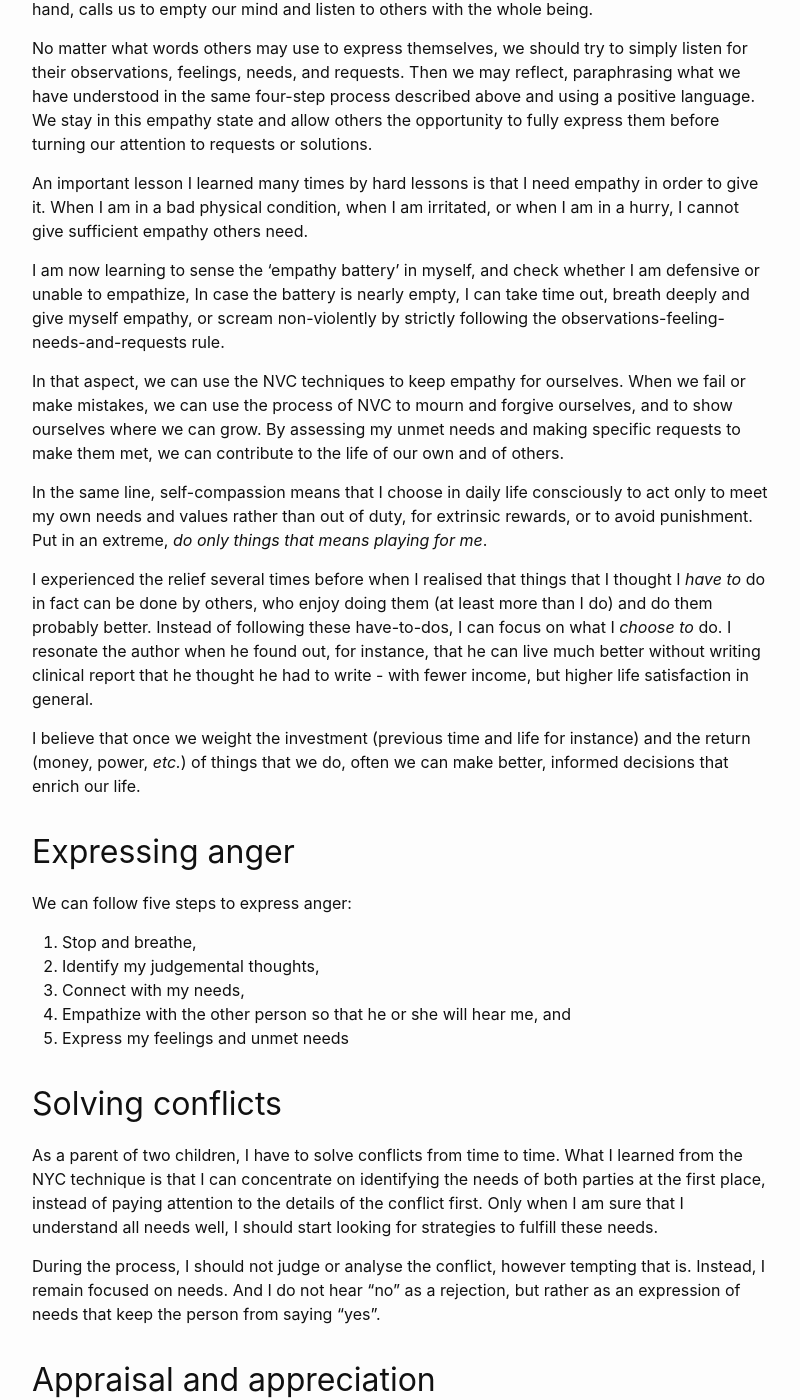
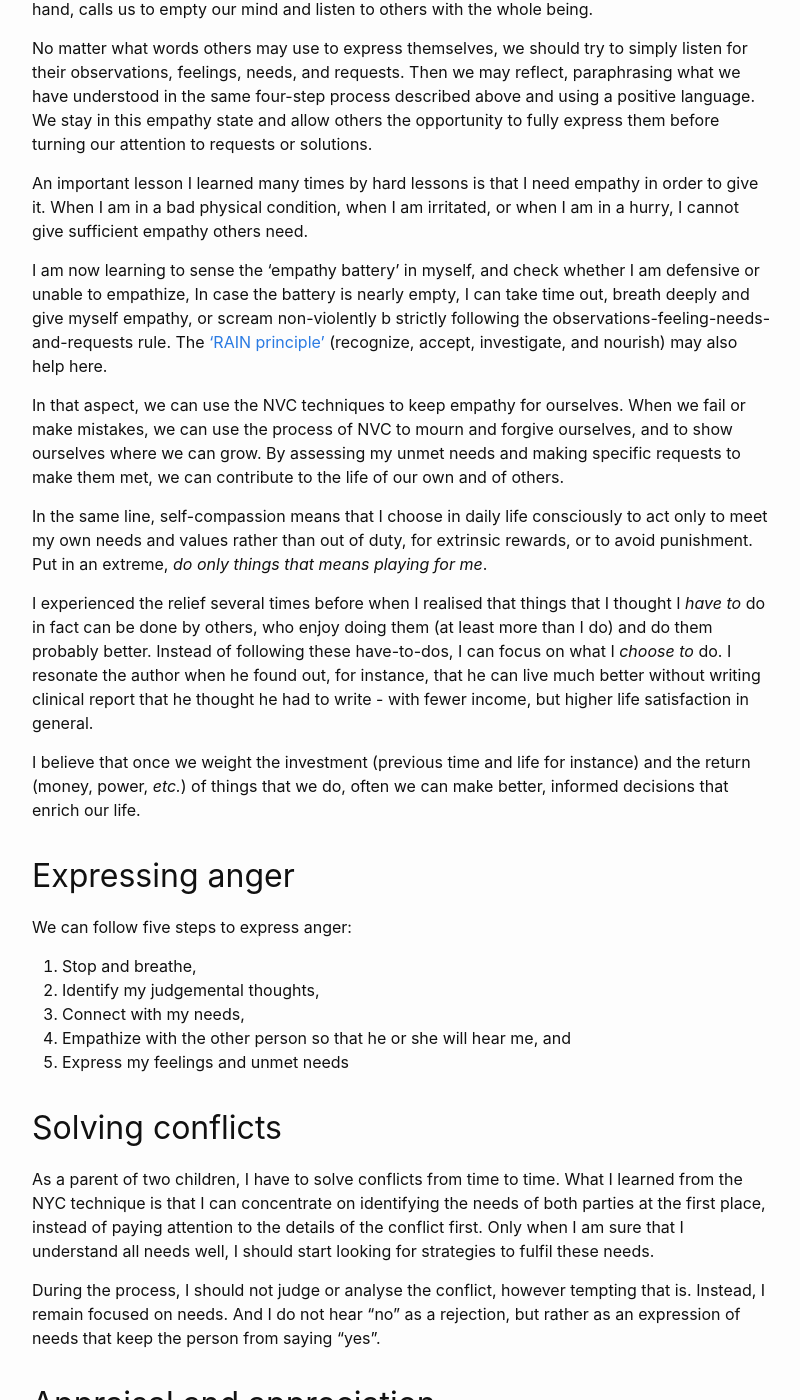
Before and after one commit to Accio/accio.github.io, a Jekyll site: the page built from _posts/2020-05-24-nvc.md, in a window 1280 px wide and 1400 px high, scrolled down 3859 px. Shown: the whole window, without its empty margins (238-1038 px from the left). Built offline with Jekyll 4.4.1, drawn with Linux system fonts in a browser that asks for light colours; comment, search, counter and statistics services are not loaded; some of the changed lines change nothing that is shown; some of the changed text lies outside the part shown.

Commit message:
(1) add reference to RAIN, (2) remove trailing spaces, and (3) remove space from image file name

```diff
--- a/_posts/2020-05-24-nvc.md
+++ b/_posts/2020-05-24-nvc.md
@@ -17,11 +17,11 @@ process:
 
 1. We **observe** and **describe** the concrete actions that affect our
    well-being.
-2. We **name** and **share** our feeling we have in relation to what we
+1. We **name** and **share** our feeling we have in relation to what we
    observe.
-3. We **identify** and **communicate** the needs, values, desires, *etc.* that
+1. We **identify** and **communicate** the needs, values, desires, *etc.* that
    create our feelings.
-4. We **decide** and **request** concrete actions in order to enrich our lives.
+1. We **decide** and **request** concrete actions in order to enrich our lives.
 
 The process roots in empathy, respect, and tenderness with others and with
 ourselves. It rejects moralistic judgements, comparisons, or evaluation.
@@ -32,8 +32,8 @@ When we observe and describe to others our observations, it is necessary to
 separate them from evaluations. If we mix observations with evaluations, others
 tend to hear criticism. Instead of static generalizations, describe specific
 observations specific to time and context. For instance, instead of saying
-&ldquo;Tony is a good team player&rdquo;, we can say &ldquo;Tony helped other members of the team
-by sharing his experience.&rdquo;
+&ldquo;Tony is a good team player&rdquo;, we can say &ldquo;Tony helped other
+members of the team by sharing his experience.&rdquo;
 
 ### Feelings
 
@@ -59,14 +59,18 @@ proposed by the National Institute of Corrections of the United States. I
 discovered it on
 [Pinterest](https://www.pinterest.com/pin/501095896011720377/).
 
-![How do you feel today? A collection of words expressing emotions, proposed by National Institute of Corrections](/assets/images/how_do_you_feel_today_NIC.jpg){:.center-image}
+![How do you feel today? A collection of words expressing emotions, proposed by
+National Institute of
+Corrections](/assets/images/how_do_you_feel_today_NIC.jpg){:.center-image}
 
 The other one was based on data derived from psychology research, projecting
-words expression feelings and emotions by dimension reduction. Source: Scherer, Klaus
-R. [“What Are Emotions? And How Can They Be Measured?”](https://doi.org/10.1177%2F0539018405058216) Social Science
+words expression feelings and emotions by dimension reduction. Source: Scherer,
+Klaus R. [“What Are Emotions? And How Can They Be
+Measured?”](https://doi.org/10.1177%2F0539018405058216) Social Science
 Information 44, no. 4 (December 2005): 695–729, Figure 1.
 
-![Dimensional structures of the semantic space for emotions](/assets/images/Scherer-dimensional-structures-of-space-for- emotions.png){:.center-image}
+![Dimensional structures of the semantic space for
+emotions](/assets/images/Scherer-dimensional-structures-of-space-for-emotions.png){:.center-image}
 
 A [more recent publication](https://doi.org/10.1111/j.1467-9280.2007.02024.x)
 even maps words in higher six dimensions by using among others principal
@@ -85,9 +89,9 @@ needs, and (4) sense the feelings and needs hidden in other person's negative
 comments. Try to avoid (1) and (2) and exercise and get more muscle in (3) and
 (4).
 
-Judgments, criticisms, diagnoses, and interpretations of others can be seen as
+Judgements, criticisms, diagnoses, and interpretations of others can be seen as
 alienated expression of our own needs and values. When others hear criticism,
-they tend to invest their energy in self-dense and counterattack. It helps
+they tend to invest their energy in self-dense and counter-attack. It helps
 others to communicate compassionately if we connect our feelings to our needs.
 
 Finally, keep in mind that we can never meet our own needs at the expense of
@@ -98,9 +102,9 @@ others.
 The fourth component of NVC is to communicate what we would to request of each
 other to enrich each of our lives. Generalized, vague or ambiguous words should
 be replaced by actionable, concrete words. For instance, instead of saying
-&ldquo;Mary please take care of your sister&rdquo;, we may say &ldquo;Mary, will please help your
-sister wear her shoes?&rdquo; The clearer we are about what we want back, the more
-likely that we will get it.
+&ldquo;Mary please take care of your sister&rdquo;, we may say &ldquo;Mary, will
+please help your sister wear her shoes?&rdquo; The clearer we are about what we
+want back, the more likely that we will get it.
 
 We have to make sure that the audience of our requests perceive them indeed as
 requests, not as demands or blames. And we must make sure that get the request
@@ -127,8 +131,11 @@ need.
 
 I am now learning to sense the 'empathy battery' in myself, and check whether I
 am defensive or unable to empathize, In case the battery is nearly empty, I can
-take time out, breath deeply and give myself empathy, or scream non-violently
-by strictly following the observations-feeling-needs-and-requests rule.
+take time out, breath deeply and give myself empathy, or scream non-violently b
+strictly following the observations-feeling-needs-and-requests rule. The
+[&lsquo;RAIN principle&rsquo;]({% post_url
+2020-04-21-mental-health-during-corona %}) (recognize, accept, investigate, and
+nourish) may also help here.
 
 In that aspect, we can use the NVC techniques to keep empathy for ourselves.
 When we fail or make mistakes, we can use the process of NVC to mourn and
@@ -158,10 +165,10 @@ can make better, informed decisions that enrich our life.
 We can follow five steps to express anger:
 
 1. Stop and breathe,
-2. Identify my judgemental thoughts,
-3. Connect with my needs,
-4. Empathize with the other person so that he or she will hear me, and
-5. Express my feelings and unmet needs
+1. Identify my judgemental thoughts,
+1. Connect with my needs,
+1. Empathize with the other person so that he or she will hear me, and
+1. Express my feelings and unmet needs
 
 ## Solving conflicts
 
@@ -169,7 +176,7 @@ As a parent of two children, I have to solve conflicts from time to time. What
 I learned from the NYC technique is that I can concentrate on identifying the
 needs of both parties at the first place, instead of paying attention to the
 details of the conflict first. Only when I am sure that I understand all needs
-well, I should start looking for strategies to fulfill these needs.
+well, I should start looking for strategies to fulfil these needs.
 
 During the process, I should not judge or analyse the conflict, however
 tempting that is. Instead, I remain focused on needs. And I do not hear "no" as
```
Also changed, not shown: assets/images/Scherer-dimensional-structures-of-space-for-emotions.png (renamed from assets/images/Scherer-dimensional-structures-of-space-for- emotions.png).
